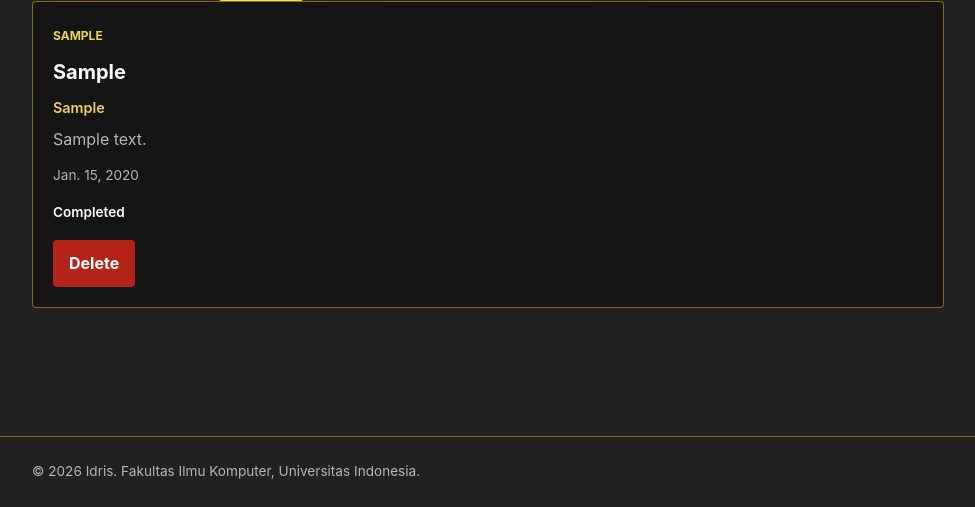
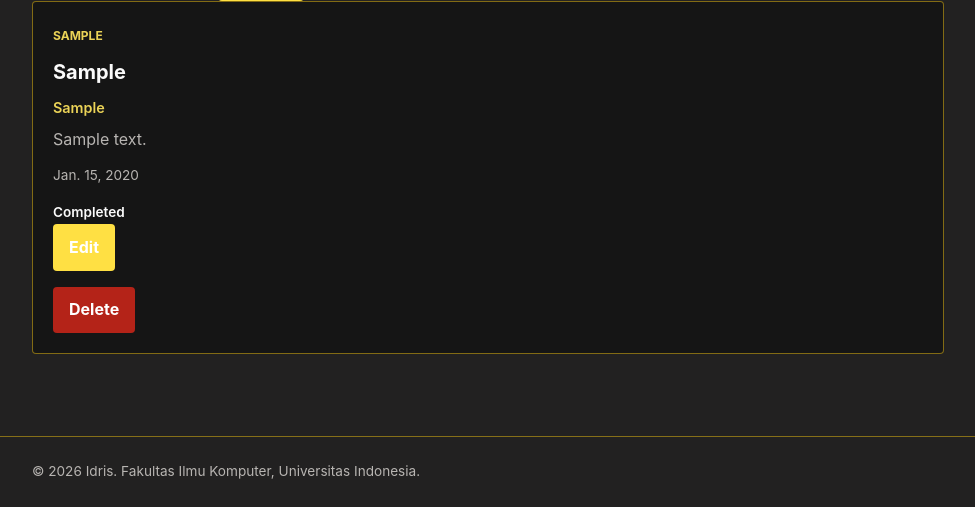
Before and after one commit to 1drism/myportofolio, a Django app: page /education/ in a window 1280 px wide. Shown: the part 293-800 px from the top of the page, without its empty margins (152-1127 px from the left). Run offline with Django 5.2, Linux system fonts and the light colour scheme; tables that the repository leaves empty hold one stand-in row (values such as "Sample post").

Commit message:
Add edit button to education cards

```diff
--- a/templates/education.html
+++ b/templates/education.html
@@ -41,6 +41,7 @@
                             {% else %}
                                 <p class="education-status">Completed</p>
                             {% endif %}
+                            <a href="{% url 'main:edit_education' education.id %}" class="button">Edit</a>
                             {% include "components/education_delete_modal.html" with education=education %}
                         </article>
                     {% empty %}
```
